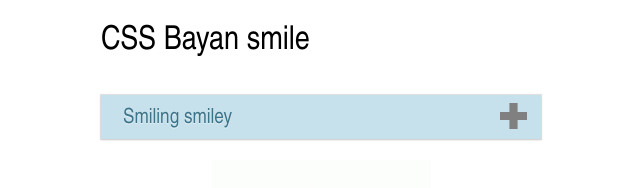
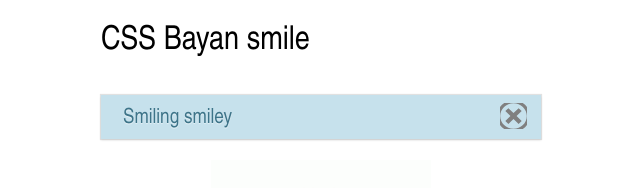
Before and after one commit to ViktorErmakov/cssBayan, a plain HTML site: page cssBayan/index.html in a window 1280 px wide. Shown: the top 188 px of the page, 319-959 px from the left. Drawn offline with Linux system fonts and the light colour scheme.

Commit message:
fix: icon (mon, may 13, 2023 00:47 AM)

```diff
--- a/cssBayan/style.css
+++ b/cssBayan/style.css
@@ -76,6 +76,10 @@ html {
     right: 1.3rem;
     top: 0.7rem;
     background: transparent url(./assets/icon/plus.svg) no-repeat center center;
+}
+
+.acc-container input:checked+label:after {
+    background-image: url(./assets/icon/cancel-circle.svg);
 }
 
 .acc-container article {
```
